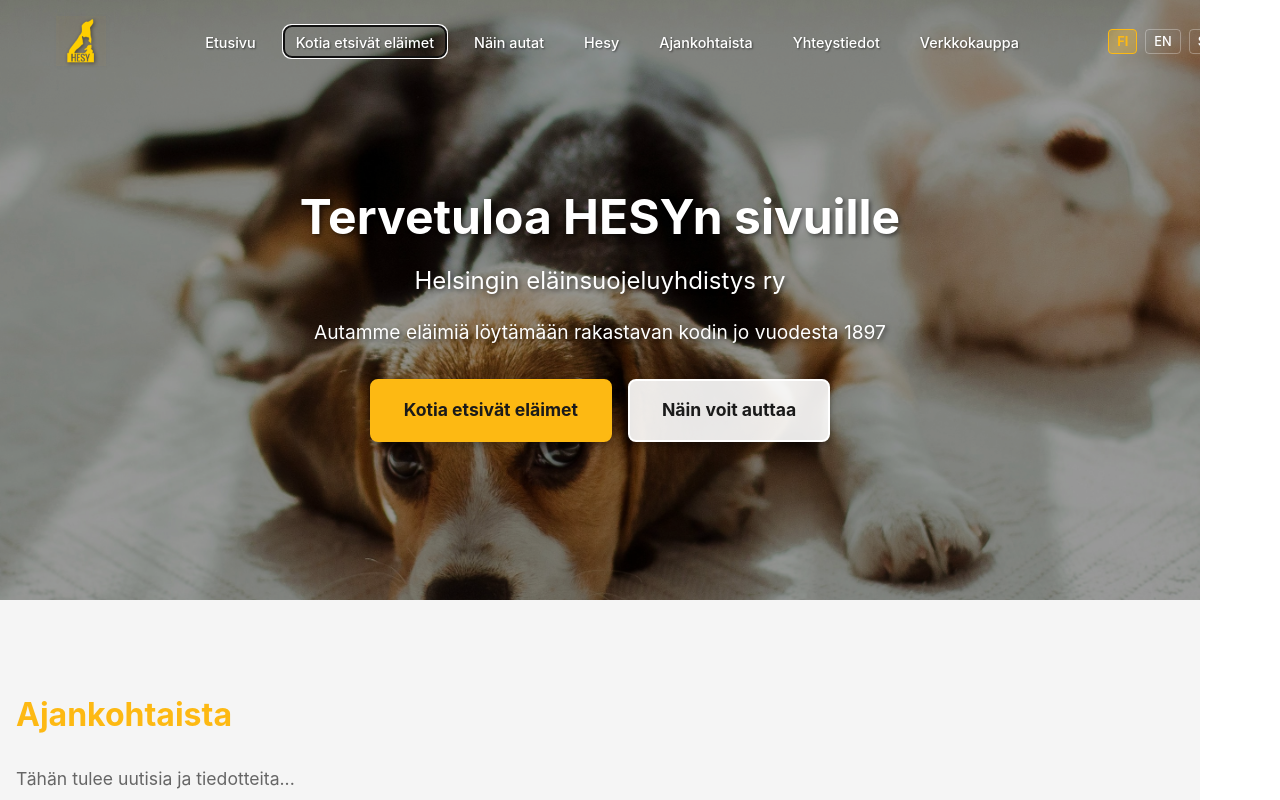
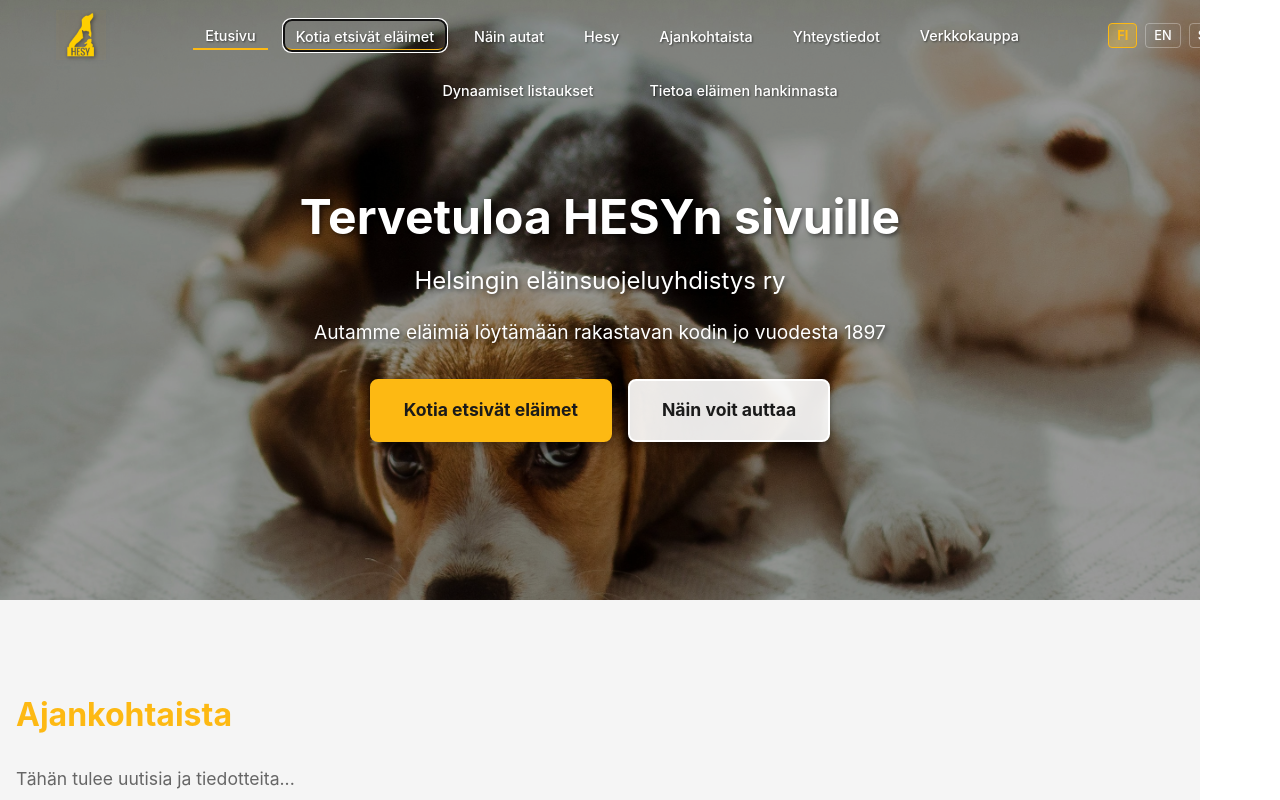
Before and after one commit to YazDigiStudio/hesy, a React (Vite) app: page / in a window 1280 px wide. Both pictures are taken after a click on the button "Kotia etsivät eläimet". Shown: the top 800 px of the page. Built offline with nearby package versions, Linux system fonts and the light colour scheme.

Commit message:
refactor: Reorganize all menu items with sections and remove all any types for full type safety

```diff
--- a/src/components/Navigation.tsx
+++ b/src/components/Navigation.tsx
@@ -10,10 +10,14 @@
   currentPath: string;
 };
 
+type MenuSubitem = { label: string; path: string };
+type MenuSection = { section: string; items: MenuSubitem[] };
+type MenuSubmenuItem = MenuSubitem | MenuSection;
+
 type MenuConfig = {
   label: string;
   path?: string;
-  submenu?: Array<{ label: string; path: string } | { section: string; items: Array<{ label: string; path: string }> }>;
+  submenu?: MenuSubmenuItem[];
 };
 
 export function Navigation({ currentLanguage, onLanguageChange, currentPath }: NavigationProps) {
@@ -31,16 +35,56 @@
     return () => window.removeEventListener('scroll', handleScroll);
   }, []);
 
-  const menuConfig = {
+  const menuConfig: Record<'fi' | 'en' | 'sv', MenuConfig[]> = {
     fi: [
       { label: 'Etusivu', path: '/' },
-      { label: 'Kotia etsivät eläimet', path: '/animals' },
+      {
+        label: 'Kotia etsivät eläimet',
+        path: '/animals',
+        submenu: [
+          {
+            section: 'Dynaamiset listaukset',
+            items: [
+              { label: 'Kissat', path: '/animals/cats' },
+              { label: 'Koirat', path: '/animals/dogs' },
+              { label: 'Muut eläimet', path: '/animals/other' },
+            ],
+          },
+          {
+            section: 'Tietoa eläimen hankinnasta',
+            items: [
+              { label: 'Tietoa eläimen hankinnasta', path: '/animals/info' },
+              { label: 'Sopimusehdot', path: '/animals/contract' },
+              { label: 'Sijoitusmaksut', path: '/animals/fees' },
+              { label: 'Pääkaupunkiseudun Löytöeläimet', path: '/animals/found' },
+            ],
+          },
+        ],
+      },
       {
         label: 'Näin autat',
         path: '/help',
         submenu: [
-          { label: 'Rahalahjoitukset', path: '/help/donations' },
-          { label: 'Muut tavat auttaa', path: '/help/other' },
+          {
+            section: 'Rahalahjoitukset',
+            items: [
+              { label: 'Verkkokauppa', path: '/help/shop' },
+              { label: 'MobilePay', path: '/help/mobilepay' },
+              { label: 'Tekstiviestilahjoitus', path: '/help/sms' },
+              { label: 'Kuukausilahjoitus', path: '/help/monthly' },
+              { label: 'Tilisiirto', path: '/help/transfer' },
+            ],
+          },
+          {
+            section: 'Muut tavat auttaa',
+            items: [
+              { label: 'Tavaralahjoitukset', path: '/help/goods' },
+              { label: 'Tavaratonkka', path: '/help/thrift-store' },
+              { label: 'Testamentit', path: '/help/bequests' },
+              { label: 'Vapaaehtoistyö', path: '/help/volunteer' },
+              { label: 'Liity jäseneksi', path: '/help/membership' },
+            ],
+          },
         ],
       },
       {
@@ -88,19 +132,90 @@
           },
         ],
       },
-      { label: 'Ajankohtaista', path: '/news' },
-      { label: 'Yhteystiedot', path: '/contact' },
+      {
+        label: 'Ajankohtaista',
+        path: '/news',
+        submenu: [
+          {
+            section: 'Uutiset ja tiedotteet',
+            items: [
+              { label: 'Tiedotteet', path: '/news/press-releases' },
+              { label: 'Lausunnot', path: '/news/statements' },
+              { label: 'Blogi', path: '/news/blog' },
+            ],
+          },
+          {
+            section: 'Tapahtumat ja uutiskirje',
+            items: [
+              { label: 'Tapahtumat', path: '/news/events' },
+              { label: 'Tilaa HESYn uutiskirje', path: '/news/newsletter' },
+            ],
+          },
+        ],
+      },
+      {
+        label: 'Yhteystiedot',
+        path: '/contact',
+        submenu: [
+          {
+            section: 'Ota yhteyttä',
+            items: [
+              { label: 'Yhteydenotto', path: '/contact' },
+            ],
+          },
+        ],
+      },
       { label: 'Verkkokauppa', path: 'https://shop.hesy.fi' },
     ],
     en: [
       { label: 'Home', path: '/' },
-      { label: 'Animals Seeking Homes', path: '/animals' },
+      {
+        label: 'Animals Seeking Homes',
+        path: '/animals',
+        submenu: [
+          {
+            section: 'Dynamic Listings',
+            items: [
+              { label: 'Cats', path: '/animals/cats' },
+              { label: 'Dogs', path: '/animals/dogs' },
+              { label: 'Other Animals', path: '/animals/other' },
+            ],
+          },
+          {
+            section: 'Information',
+            items: [
+              { label: 'Info on Acquiring Animals', path: '/animals/info' },
+              { label: 'Contract Terms', path: '/animals/contract' },
+              { label: 'Placement Fees', path: '/animals/fees' },
+              { label: 'Found Animals', path: '/animals/found' },
+            ],
+          },
+        ],
+      },
       {
         label: 'How You Can Help',
         path: '/help',
         submenu: [
-          { label: 'Donations', path: '/help/donations' },
-          { label: 'Other Ways', path: '/help/other' },
+          {
+            section: 'Monetary Donations',
+            items: [
+              { label: 'Online Shop', path: '/help/shop' },
+              { label: 'MobilePay', path: '/help/mobilepay' },
+              { label: 'SMS Donations', path: '/help/sms' },
+              { label: 'Monthly Giving', path: '/help/monthly' },
+              { label: 'Bank Transfer', path: '/help/transfer' },
+            ],
+          },
+          {
+            section: 'Other Support',
+            items: [
+              { label: 'Goods Donations', path: '/help/goods' },
+              { label: 'Thrift Store', path: '/help/thrift-store' },
+              { label: 'Bequests', path: '/help/bequests' },
+              { label: 'Volunteering', path: '/help/volunteer' },
+              { label: 'Join as Member', path: '/help/membership' },
+            ],
+          },
         ],
       },
       {
@@ -148,19 +263,90 @@
           },
         ],
       },
-      { label: 'News', path: '/news' },
+      {
+        label: 'News',
+        path: '/news',
+        submenu: [
+          {
+            section: 'News',
+            items: [
+              { label: 'Press Releases', path: '/news/press-releases' },
+              { label: 'Statements', path: '/news/statements' },
+              { label: 'Blog', path: '/news/blog' },
+            ],
+          },
+          {
+            section: 'Events & Newsletter',
+            items: [
+              { label: 'Events', path: '/news/events' },
+              { label: 'Newsletter Signup', path: '/news/newsletter' },
+            ],
+          },
+        ],
+      },
+      {
+        label: 'Contact',
+        path: '/contact',
+        submenu: [
+          {
+            section: 'Get in Touch',
+            items: [
               { label: 'Contact', path: '/contact' },
+            ],
+          },
+        ],
+      },
       { label: 'Web Shop', path: 'https://shop.hesy.fi' },
     ],
     sv: [
       { label: 'Hem', path: '/' },
-      { label: 'Djur söker hem', path: '/animals' },
+      {
+        label: 'Djur söker hem',
+        path: '/animals',
+        submenu: [
+          {
+            section: 'Dynamiska listor',
+            items: [
+              { label: 'Katter', path: '/animals/cats' },
+              { label: 'Hundar', path: '/animals/dogs' },
+              { label: 'Andra djur', path: '/animals/other' },
+            ],
+          },
+          {
+            section: 'Information',
+            items: [
+              { label: 'Info om att skaffa djur', path: '/animals/info' },
+              { label: 'Avtalsvillkor', path: '/animals/contract' },
+              { label: 'Placeringsavgifter', path: '/animals/fees' },
+              { label: 'Hittade djur', path: '/animals/found' },
+            ],
+          },
+        ],
+      },
       {
         label: 'Så här hjälper du',
         path: '/help',
         submenu: [
-          { label: 'Donationer', path: '/help/donations' },
-          { label: 'Andra sätt', path: '/help/other' },
+          {
+            section: 'Donationer',
+            items: [
+              { label: 'Webshop', path: '/help/shop' },
+              { label: 'MobilePay', path: '/help/mobilepay' },
+              { label: 'SMS-donation', path: '/help/sms' },
+              { label: 'Månatlig donation', path: '/help/monthly' },
+              { label: 'Banköverföring', path: '/help/transfer' },
+            ],
+          },
+          {
+            section: 'Andra sätt',
+            items: [
+              { label: 'Varudonation', path: '/help/goods' },
+              { label: 'Skräpbutiken', path: '/help/thrift-store' },
+              { label: 'Testamenten', path: '/help/bequests' },
+              { label: 'Frivilligarbete', path: '/help/volunteer' },
+              { label: 'Bli medlem', path: '/help/membership' },
+            ],
+          },
         ],
       },
       {
@@ -208,8 +394,39 @@
           },
         ],
       },
-      { label: 'Aktuellt', path: '/news' },
+      {
+        label: 'Aktuellt',
+        path: '/news',
+        submenu: [
+          {
+            section: 'Nyheter',
+            items: [
+              { label: 'Pressmeddelanden', path: '/news/press-releases' },
+              { label: 'Uttalanden', path: '/news/statements' },
+              { label: 'Blogg', path: '/news/blog' },
+            ],
+          },
+          {
+            section: 'Evenemang och nyhetsbrev',
+            items: [
+              { label: 'Evenemang', path: '/news/events' },
+              { label: 'Prenumerera på nyhetsbrev', path: '/news/newsletter' },
+            ],
+          },
+        ],
+      },
+      {
+        label: 'Kontakt',
+        path: '/contact',
+        submenu: [
+          {
+            section: 'Kontakta oss',
+            items: [
               { label: 'Kontakt', path: '/contact' },
+            ],
+          },
+        ],
+      },
       { label: 'Webbshop', path: 'https://shop.hesy.fi' },
     ],
   };
@@ -233,31 +450,30 @@
   const getLinkColor = () => isHomePage ? 'white' : '#333';
   const getShadow = () => isHomePage ? '1px 1px 2px rgba(0,0,0,0.5)' : 'none';
 
-  const getAboutSections = () => {
-    const aboutItem = currentMenu.find(item => item.label === 'Hesy' || item.label === 'About HESY' || item.label === 'Om HESY');
-    return aboutItem?.submenu?.filter((item: any) => item.section) || [];
+  const getSections = (): MenuSection[] => {
+    if (!expandedSecondaryNav) return [];
+    const expandedItem = currentMenu.find(item => item.label === expandedSecondaryNav);
+    return expandedItem?.submenu?.filter((item): item is MenuSection => 'section' in item) || [];
   };
 
   const renderSecondaryNav = () => {
-    const sections = getAboutSections();
+    const sections = getSections();
     if (!expandedSecondaryNav || sections.length === 0) return null;
 
     return (
-      <div style={styles.secondaryNavRow}>
-        <div style={styles.secondaryNavContainer}>
-          {sections.map((section: any, idx: number) => (
-            <div key={idx} style={styles.secondaryNavItemWrapper} className="secondary-menu-item-wrapper">
+      <>
+        {sections.map((section: MenuSection, idx: number) => (
+          <div key={idx} style={styles.menuItemWrapper} className="secondary-menu-item-wrapper">
             <button
               style={{
-                  ...styles.secondaryNavItem,
+                ...styles.link,
                 color: getLinkColor(),
                 textShadow: getShadow(),
-                  borderBottom: '2px solid transparent',
-                  paddingBottom: '4px',
                 background: 'none',
                 border: 'none',
                 cursor: 'pointer',
-                  transition: 'all 0.2s ease',
+                borderBottom: '2px solid transparent',
+                paddingBottom: '4px',
               }}
             >
               {section.section}
@@ -266,7 +482,7 @@
             {/* Dropdown for section pages */}
             <div style={styles.secondaryDropdown} className="secondary-dropdown">
               <div style={styles.secondaryDropdownContent}>
-                  {section.items.map((link: any, linkIdx: number) => (
+                {section.items.map((link: MenuSubitem, linkIdx: number) => (
                   <Link
                     key={linkIdx}
                     to={link.path}
@@ -276,6 +492,9 @@
                       fontWeight: currentPath === link.path ? 'bold' : 'normal',
                     }}
                     className="secondary-dropdown-item"
+                    onClick={() => {
+                      setExpandedSecondaryNav(null);
+                    }}
                   >
                     {link.label}
                   </Link>
@@ -284,24 +503,22 @@
             </div>
           </div>
         ))}
-        </div>
-      </div>
+      </>
     );
   };
 
   const renderDesktopMenu = () => (
     <>
       {currentMenu.map((item, idx) => {
-        const isAboutPage = item.label === 'Hesy' || item.label === 'About HESY' || item.label === 'Om HESY';
+        const hasSection = item.submenu && item.submenu[0] && 'section' in item.submenu[0];
         const isExpanded = expandedSecondaryNav === item.label;
 
         return (
           <div key={idx} style={styles.menuItemWrapper} className="menu-item-wrapper">
+            {hasSection ? (
               <button
                 onClick={() => {
-                if (isAboutPage) {
                   setExpandedSecondaryNav(isExpanded ? null : item.label);
-                }
                 }}
                 style={{
                   ...styles.link,
@@ -316,27 +533,22 @@
               >
                 {item.label}
               </button>
-
-            {/* Simple items like Help that have submenu but not sections */}
-            {item.submenu && !item.submenu[0]?.section && (
-              <div style={styles.megaMenu} className="mega-menu">
-                <div style={styles.megaMenuContent}>
-                  {item.submenu.map((subitem: any, subIdx: number) => (
+            ) : (
               <Link
-                      key={subIdx}
-                      to={subitem.path}
+                to={item.path || '#'}
                 style={{
-                        ...styles.megaMenuItem,
-                        color: currentPath === subitem.path ? colors.green.dark : '#333',
-                        fontWeight: currentPath === subitem.path ? 'bold' : 'normal',
+                  ...styles.link,
+                  color: getLinkColor(),
+                  textShadow: getShadow(),
+                  borderBottom: currentPath === item.path ? '2px solid #FDB913' : '2px solid transparent',
+                  paddingBottom: '4px',
                 }}
-                      className="mega-menu-item"
+                onClick={() => {
+                  setExpandedSecondaryNav(null);
+                }}
               >
-                      {subitem.label}
+                {item.label}
               </Link>
-                  ))}
-                </div>
-              </div>
             )}
           </div>
         );
@@ -382,7 +594,33 @@
 
           {item.submenu && expandedMobileSubmenu === item.label && (
             <div style={styles.mobileSubmenu}>
-              {item.submenu.map((subitem, subIdx) => (
+              {item.submenu.map((subitem: MenuSubmenuItem, subIdx: number) => {
+                if ('section' in subitem) {
+                  // Render section items
+                  return (
+                    <div key={subIdx}>
+                      <div style={{ fontSize: '0.85rem', fontWeight: 'bold', color: colors.green.dark, paddingLeft: '2rem', paddingTop: '0.5rem' }}>
+                        {subitem.section}
+                      </div>
+                      {subitem.items.map((link: MenuSubitem, linkIdx: number) => (
+                        <Link
+                          key={linkIdx}
+                          to={link.path}
+                          style={{
+                            ...styles.mobileLink,
+                            paddingLeft: '3rem',
+                            fontSize: '0.9rem',
+                          }}
+                          onClick={() => setMobileMenuOpen(false)}
+                        >
+                          {link.label}
+                        </Link>
+                      ))}
+                    </div>
+                  );
+                } else {
+                  // Regular submenu item (no sections)
+                  return (
                     <Link
                       key={subIdx}
                       to={subitem.path}
@@ -395,7 +633,9 @@
                     >
                       {subitem.label}
                     </Link>
-              ))}
+                  );
+                }
+              })}
             </div>
           )}
         </div>
@@ -458,15 +698,24 @@
         </button>
       </div>
 
+      {/* Secondary Navigation Row (for About/Hesy sections) - integrated into same navbar */}
+      {expandedSecondaryNav && (
+        <div style={{
+          ...styles.secondaryNavRow,
+          backgroundColor: isHomePage ? hexToRgba(colors.grey.medium, scrollOpacity) : colors.grey.medium,
+        }}>
+          <div style={styles.secondaryNavContainer}>
+            {renderSecondaryNav()}
+          </div>
+        </div>
+      )}
+
       {/* Mobile Menu */}
       {mobileMenuOpen && (
         <div data-mobile-menu>
           {renderMobileMenu()}
         </div>
       )}
-
-      {/* Secondary Navigation (for About/Hesy sections) */}
-      {renderSecondaryNav()}
     </nav>
   );
 }
@@ -481,14 +730,17 @@
     left: 0,
     right: 0,
     zIndex: 100,
+    minHeight: 'auto',
   },
   container: {
     maxWidth: '1200px',
     margin: '0 auto',
-    padding: '1rem 1rem',
+    padding: '0.5rem 1rem',
     display: 'flex',
     justifyContent: 'space-between',
     alignItems: 'center',
+    height: '70px',
+    boxSizing: 'border-box',
   },
   logo: {
     display: 'flex',
@@ -621,17 +873,23 @@
     paddingTop: '82px',
   },
   secondaryNavRow: {
-    backgroundColor: 'rgba(255,255,255,0.95)',
-    borderTop: '1px solid rgba(0,0,0,0.1)',
-    borderBottom: '1px solid rgba(0,0,0,0.1)',
+    borderTop: 'none',
+    borderBottom: 'none',
     padding: '0',
+    display: 'flex',
+    justifyContent: 'center',
+    width: '100%',
+    position: 'absolute',
+    top: '70px',
+    left: 0,
   },
   secondaryNavContainer: {
-    maxWidth: '1200px',
-    margin: '0 auto',
-    padding: '0.75rem 1rem',
     display: 'flex',
     gap: '2rem',
+    padding: '0.25rem 1rem',
+    justifyContent: 'center',
+    alignItems: 'center',
+    flexWrap: 'wrap',
   },
   secondaryNavItemWrapper: {
     position: 'relative',
```
Also changed, not shown: 1 other file (tests, documents, lock files or other folders). Lines whose indentation alone changed are shown as unchanged.
